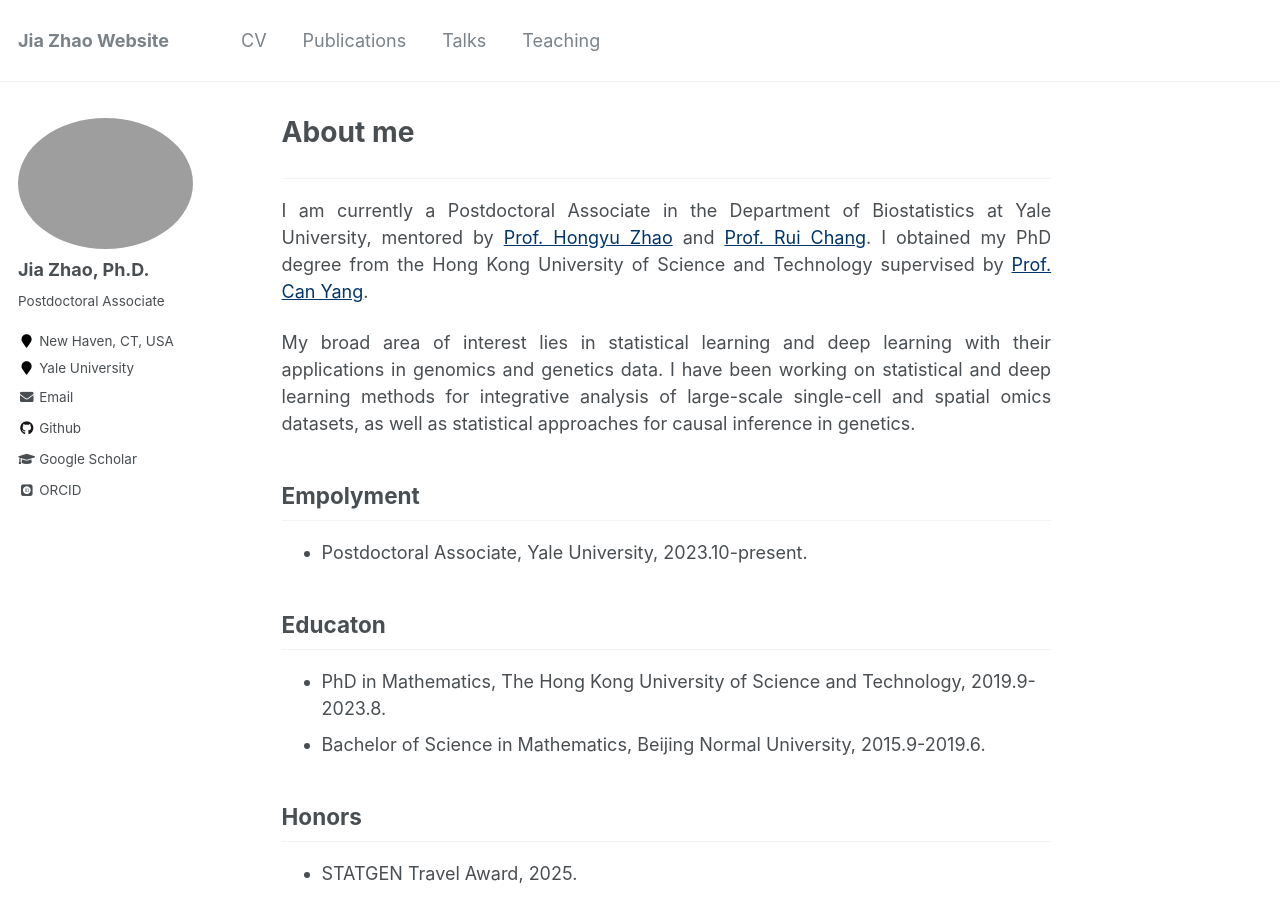
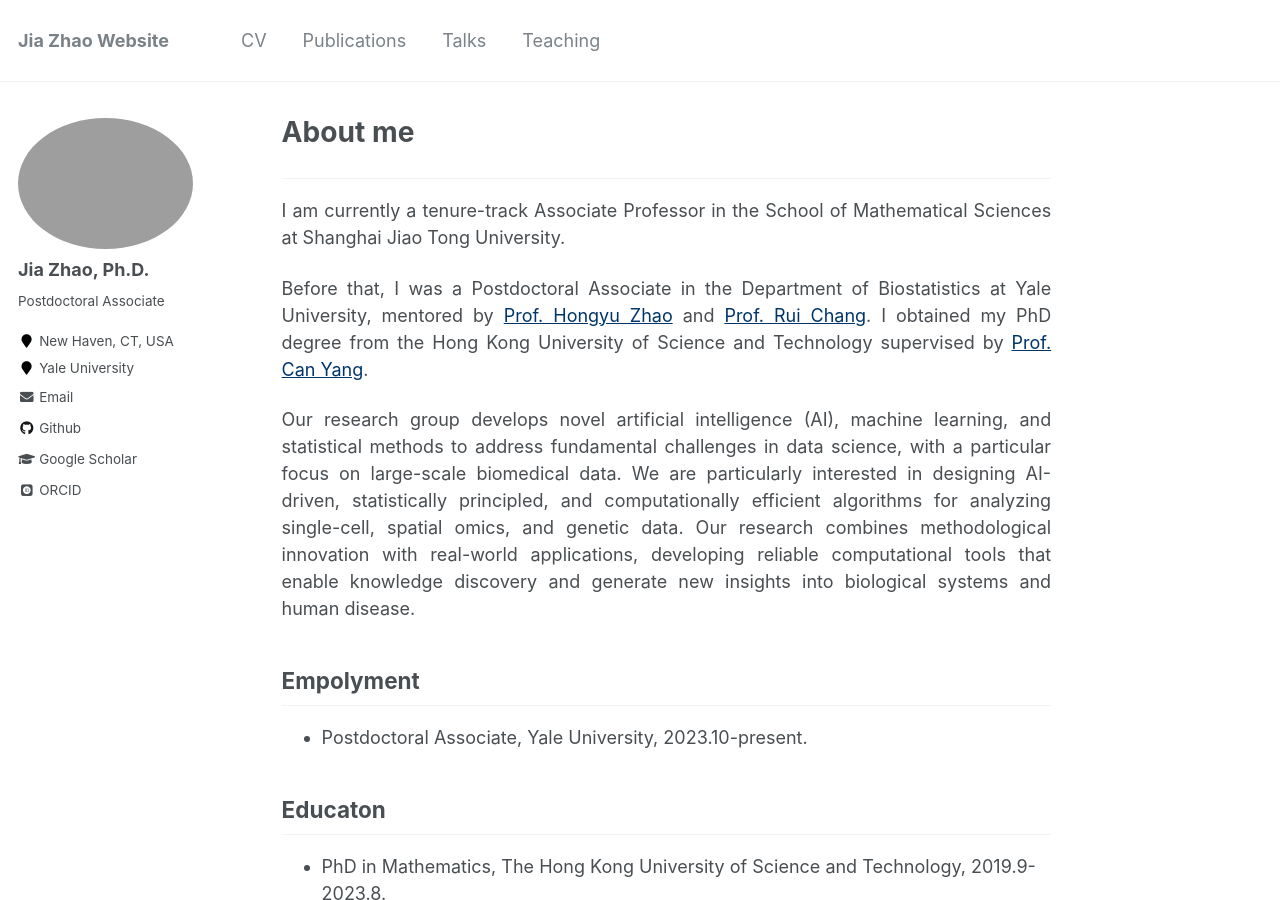
Before and after one commit to jiazhao97/jiazhao97.github.io, a Jekyll site: the page built from _pages/about.md, in a window 1280 px wide and 900 px high. Built offline with Jekyll 4.4.1, drawn with Linux system fonts in a browser that asks for light colours; some web fonts are replaced.

Commit message:
Update about.md

```diff
--- a/_pages/about.md
+++ b/_pages/about.md
@@ -12,11 +12,15 @@ redirect_from:
 
 
 <p style="text-align: justify">
-I am currently a Postdoctoral Associate in the Department of Biostatistics at Yale University, mentored by <a href="https://zhaocenter.org/index.html" style="color:#00356b;">Prof. Hongyu Zhao</a> and <a href="https://medicine.yale.edu/profile/rui-chang/" style="color:#00356b;">Prof. Rui Chang</a>. I obtained my PhD degree from the Hong Kong University of Science and Technology supervised by <a href="https://sites.google.com/site/eeyangc/" style="color:#00356b;">Prof. Can Yang</a>.
+I am currently a tenure-track Associate Professor in the School of Mathematical Sciences at Shanghai Jiao Tong University.
 </p>
 
 <p style="text-align: justify">
-My broad area of interest lies in statistical learning and deep learning with their applications in genomics and genetics data. I have been working on statistical and deep learning methods for integrative analysis of large-scale single-cell and spatial omics datasets, as well as statistical approaches for causal inference in genetics.
+Before that, I was a Postdoctoral Associate in the Department of Biostatistics at Yale University, mentored by <a href="https://zhaocenter.org/index.html" style="color:#00356b;">Prof. Hongyu Zhao</a> and <a href="https://medicine.yale.edu/profile/rui-chang/" style="color:#00356b;">Prof. Rui Chang</a>. I obtained my PhD degree from the Hong Kong University of Science and Technology supervised by <a href="https://sites.google.com/site/eeyangc/" style="color:#00356b;">Prof. Can Yang</a>.
+</p>
+
+<p style="text-align: justify">
+Our research group develops novel artificial intelligence (AI), machine learning, and statistical methods to address fundamental challenges in data science, with a particular focus on large-scale biomedical data. We are particularly interested in designing AI-driven, statistically principled, and computationally efficient algorithms for analyzing single-cell, spatial omics, and genetic data. Our research combines methodological innovation with real-world applications, developing reliable computational tools that enable knowledge discovery and generate new insights into biological systems and human disease.
 </p>
 
 
```
